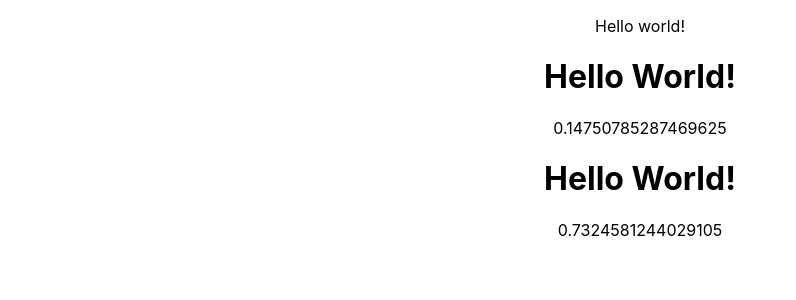
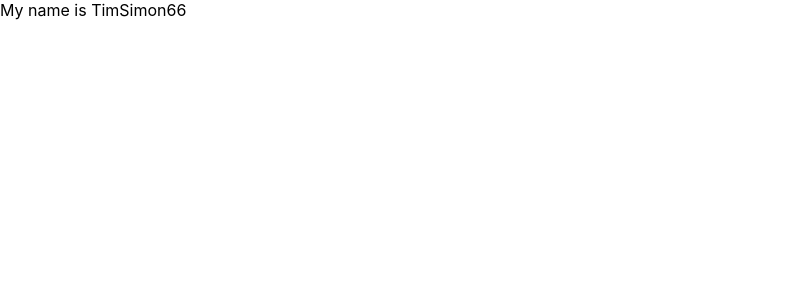
Before and after one commit to TimSimon66/Thuc_hanh_react, a React (Create React App) app: page / in a window 1280 px wide. Shown: the top 300 px of the page, without its empty margins (0-796 px from the left). Built offline with nearby package versions, Linux system fonts and the light colour scheme.

Commit message:
video 17

```diff
--- a/src/App.js
+++ b/src/App.js
@@ -3,28 +3,41 @@
 import { useDispatch, useSelector } from "react-redux";
 import { increaseCounter, decreaseCounter } from "./redux/action/counterAction";
 import MyComponent from "./components/MyComponenet";
+import React from "react";
 
+class App extends React.Component {
+  state = {
+    name : "TimSimon66",
+    age : "30",
+    address : "29 Nguyen Khac Can"
+  }
+  render() {
+    return (
+      <div>
+        My name is {this.state.name}
 
-const App = () => {
-  const count = useSelector((state) => state.counter.count);
-  const dispatch = useDispatch();
+      </div>
+    );
+  }
+}
 
-  return (
-    <div className="App">
-      {/* <header className="App-header">
-        <img src={logo} className="App-logo" alt="logo" />
+// const App = () => {
+//   const count = useSelector((state) => state.counter.count);
+//   const dispatch = useDispatch();
 
-        <p>Hello world!</p>
+//   return (
+//     <div className="App">
+//       <header className="App-header">
+//         <img src={logo} className="App-logo" alt="logo" />
 
-        <div>Count = {count}</div>
-        <button onClick={() => dispatch(increaseCounter())}>Increase</button>
-        <button onClick={() => dispatch(decreaseCounter())}>Decrease</button>
-      </header> */}
-      <p>Hello world!</p>
-   <MyComponent></MyComponent>
-   <MyComponent />
-    </div>
-  );
-};
+//         <p>Hello world!</p>
+
+//         <div>Count = {count}</div>
+//         <button onClick={() => dispatch(increaseCounter())}>Increase</button>
+//         <button onClick={() => dispatch(decreaseCounter())}>Decrease</button>
+//       </header>
+//     </div>
+//   );
+// };
 
 export default App;
```
